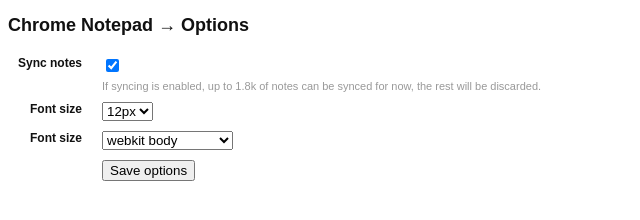
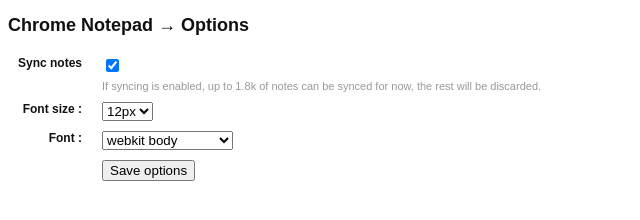
Before and after one commit to phaistonian/Chrome-Notepad, a browser extension: page options.html in a window 1280 px wide. Shown: the full height of the page, 0-640 px from the left. Drawn offline with Linux system fonts and the light colour scheme.

Commit message:
Typo fixed

```diff
--- a/options.html
+++ b/options.html
@@ -71,7 +71,7 @@
 
 
 	<tr>
-		<th>Font size</th>
+		<th>Font size :</th>
 		<td>
 			<select name="font-size" id="font-size">
 
@@ -86,7 +86,7 @@
 	</tr>
 
 	<tr>
-		<th>Font size</th>
+		<th>Font :</th>
 		<td>
 			<select name="font-family" id="font-family">
                 <option value ="default">default</option>
```
